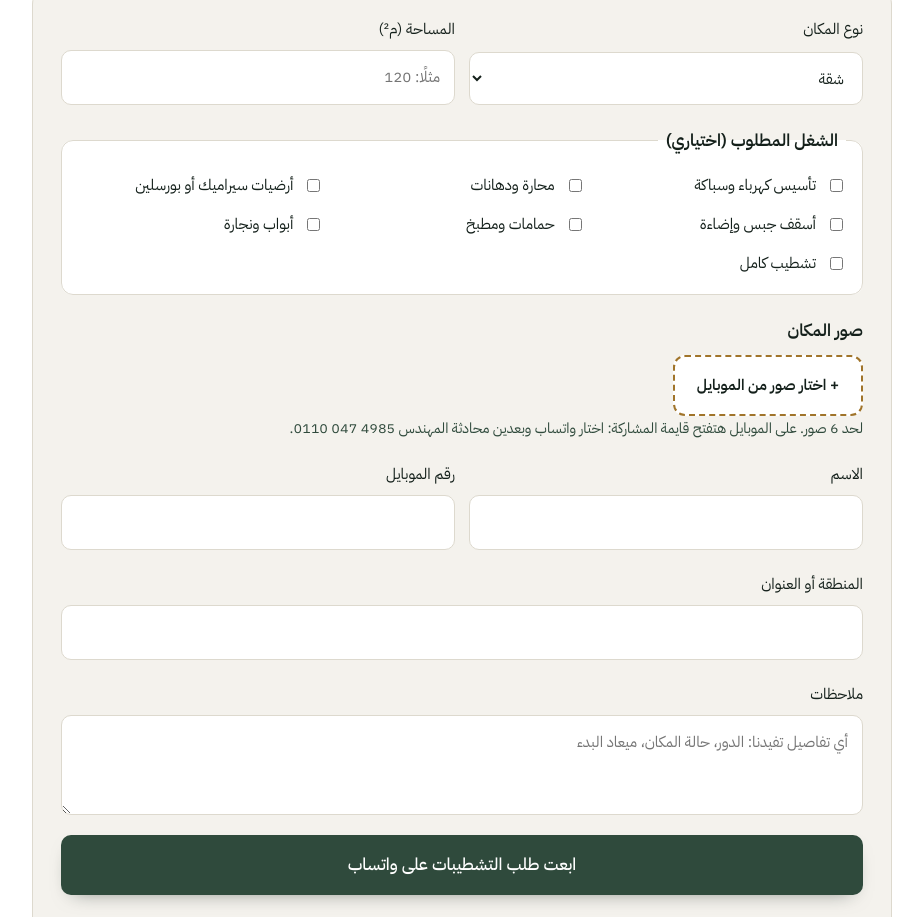
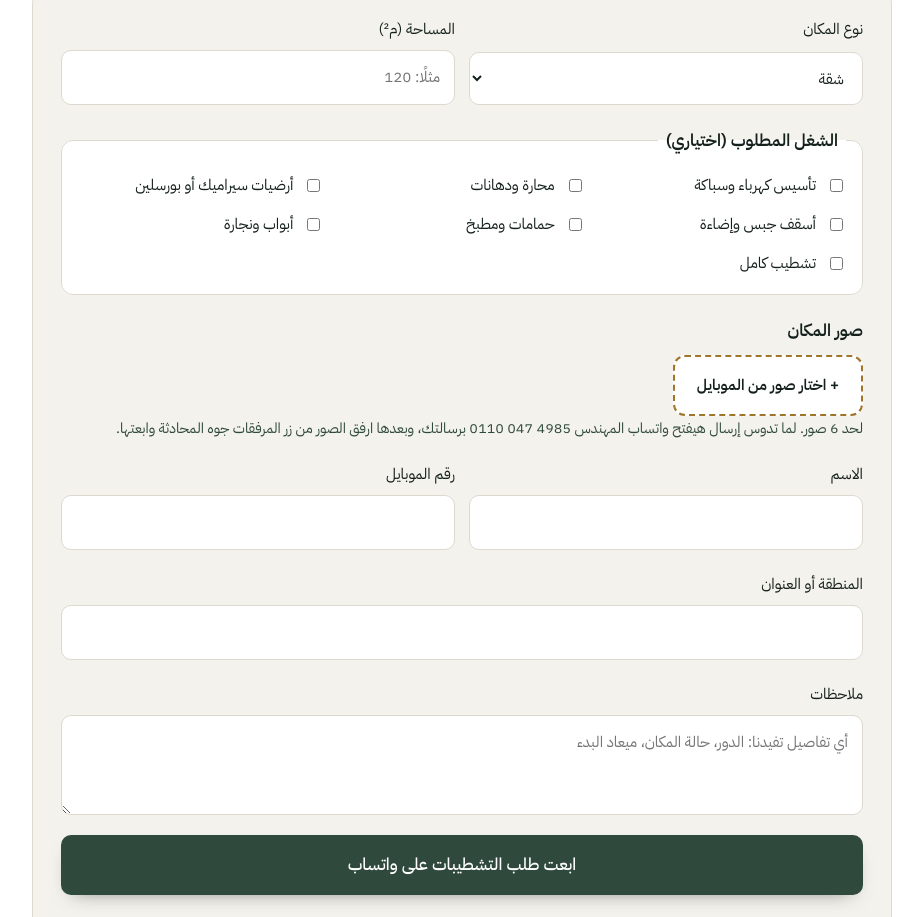
Before and after one commit to nadernadet33-prog/abohegazy, a plain HTML site: page orders.html in a window 1280 px wide. Shown: the part 11083-12000 px from the top of the page, without its empty margins (266-1189 px from the left). Drawn offline with Linux system fonts and the light colour scheme.

Commit message:
Add files via upload

```diff
--- a/orders.html
+++ b/orders.html
@@ -64,7 +64,7 @@
         <span class="ph-t">صور المكان</span>
         <label class="up">+ اختار صور من الموبايل<input class="vh" type="file" accept="image/*" multiple id="finPh" aria-label="اختار صور المكان"></label>
         <div class="thumbs" id="finTh"></div>
-        <p class="hint">لحد 6 صور. على الموبايل هتفتح قايمة المشاركة: اختار واتساب وبعدين محادثة المهندس <span dir="ltr" class="waNum">0110 047 4985</span>.</p>
+        <p class="hint">لحد 6 صور. لما تدوس إرسال هيفتح واتساب المهندس <span dir="ltr" class="waNum">0110 047 4985</span> برسالتك، وبعدها ارفق الصور من زر المرفقات جوه المحادثة وابعتها.</p>
       </div>
       <div class="two">
         <label>الاسم<input name="name" required autocomplete="name"></label>
@@ -94,7 +94,7 @@
         <span class="ph-t">صور المكان</span>
         <label class="up">+ اختار صور من الموبايل<input class="vh" type="file" accept="image/*" multiple id="furPh" aria-label="اختار صور المكان"></label>
         <div class="thumbs" id="furTh"></div>
-        <p class="hint">لحد 6 صور. على الموبايل هتفتح قايمة المشاركة: اختار واتساب وبعدين محادثة المهندس <span dir="ltr" class="waNum">0110 047 4985</span>.</p>
+        <p class="hint">لحد 6 صور. لما تدوس إرسال هيفتح واتساب المهندس <span dir="ltr" class="waNum">0110 047 4985</span> برسالتك، وبعدها ارفق الصور من زر المرفقات جوه المحادثة وابعتها.</p>
       </div>
       <div class="two">
         <label>الاسم<input name="name" required autocomplete="name"></label>
--- a/reqs.js
+++ b/reqs.js
@@ -45,7 +45,7 @@ function deliver(build,files,st,done){
   }
   var data={files:files,text:text},can=false;
   try{can=files.length&&navigator.share&&navigator.canShare&&navigator.canShare(data)}catch(e){}
-  if(!can){openWA();return}
+  can=false;if(!can){openWA();return}
   text=build(true);var copied=false;
   navigator.share(data).then(function(){
     st.textContent=copied?'تم. لو النص ما ظهرش مع الصور، الصقه في المحادثة (اتنسخ تلقائيًا).':'تم. لو النص ما ظهرش مع الصور، اكتبه في المحادثة.';
```
